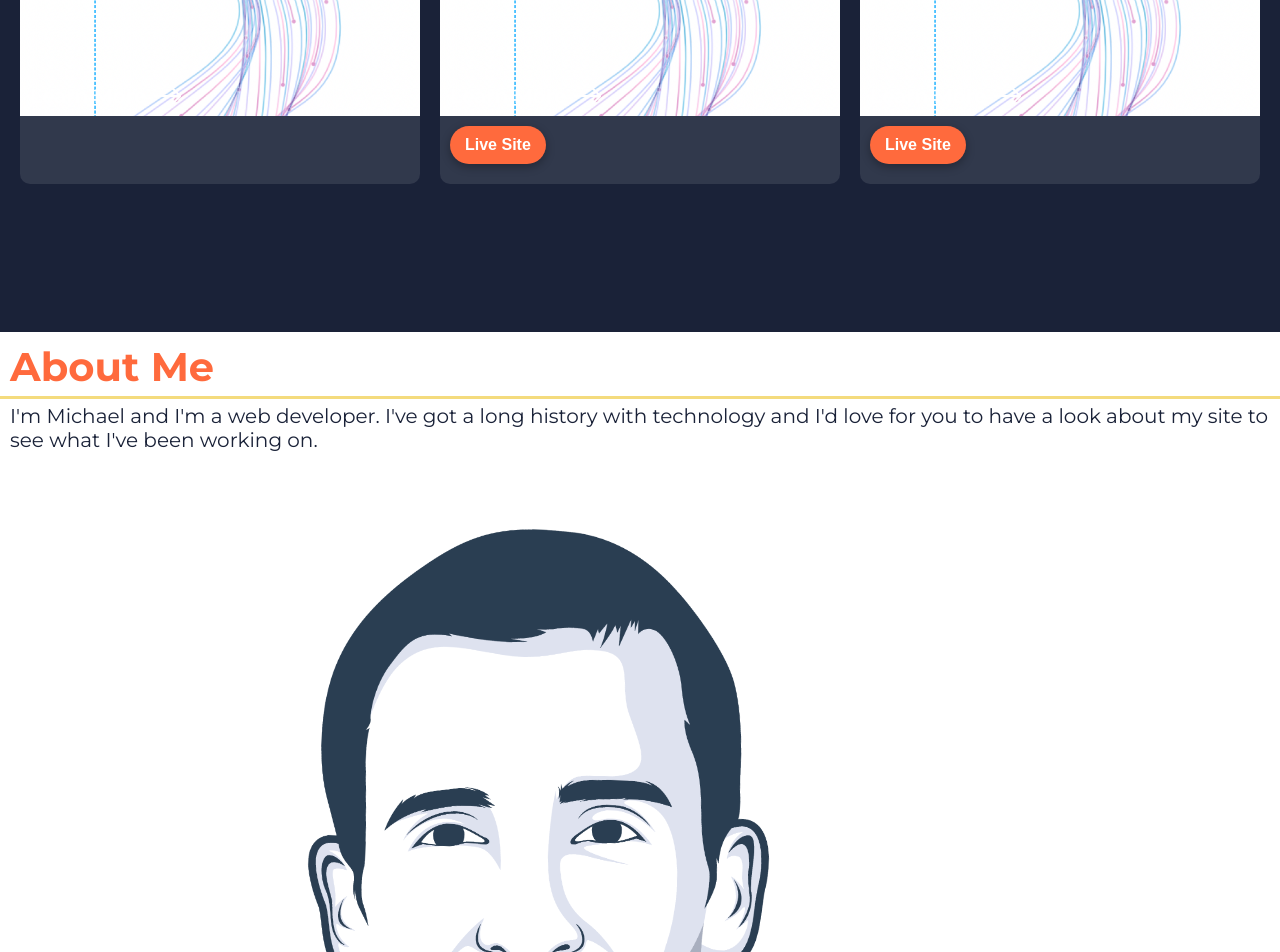
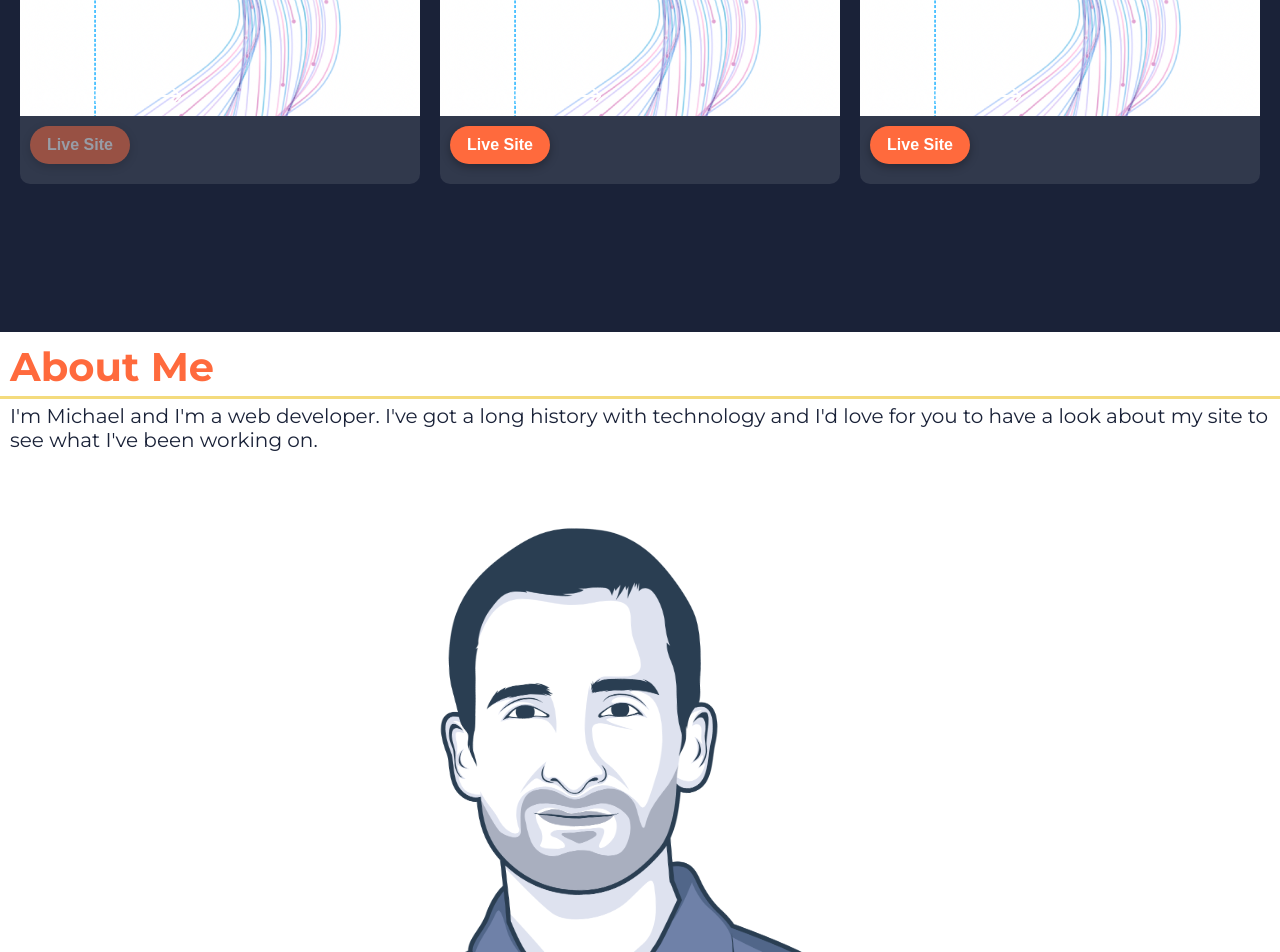
Before and after one commit to mikebarr24/serpath-old, a React (Create React App) app in the folder frontend-serpath/: page / in a window 1280 px wide. Shown: the part 1200-2152 px from the top of the page. Built offline with nearby package versions, Linux system fonts and the light colour scheme.

Commit message:
Update Site link button. Low opacity if site not present

```diff
--- a/frontend-serpath/src/components/About/About.scss
+++ b/frontend-serpath/src/components/About/About.scss
@@ -10,7 +10,9 @@
     color: $blue;
   }
   .me {
-    width: 100%;
+    display: block;
+    margin: 3rem auto;
+    width: 60%;
     border-radius: 1000px;
     transform: rotate(2deg);
     z-index: 0;
--- a/frontend-serpath/src/components/Portfolio/Project/Button.js
+++ b/frontend-serpath/src/components/Portfolio/Project/Button.js
@@ -1,10 +1,26 @@
-import React from 'react'
-import "./Button.scss"
+import React from "react";
+import "./Button.scss";
+import { Link } from "react-router-dom";
 
 function Button(props) {
+  const [active, setActive] = React.useState(false);
+  let styles;
+  React.useEffect(() => {
+    props.url ? setActive(true) : setActive(false);
+  }, []);
+  if (!active) {
+    styles = {
+      opacity: 0.5,
+      pointerEvents: "none",
+      cursor: "not-allowed",
+    };
+  }
+
   return (
-    <button className='project-btn'>Live Site</button>
-  )
+    <a href={props.url} style={styles}>
+      <button className="project-btn">Live Site</button>
+    </a>
+  );
 }
 
-export default Button
+export default Button;
--- a/frontend-serpath/src/components/Portfolio/Project/Button.scss
+++ b/frontend-serpath/src/components/Portfolio/Project/Button.scss
@@ -2,6 +2,7 @@
 
 .project-btn {
   font-size: 1.6rem;
+  width: 10rem;
   padding: 1rem 1.5rem;
   border: none;
   background-color: $red;
@@ -9,4 +10,5 @@
   font-weight: 600;
   border-radius: 100px;
   box-shadow: 0 0.3rem 1rem rgba($color: #000000, $alpha: 0.3);
+  cursor: pointer;
 }
--- a/frontend-serpath/src/components/Portfolio/Project/Project.js
+++ b/frontend-serpath/src/components/Portfolio/Project/Project.js
@@ -23,11 +23,7 @@ function Project(props) {
           </p>
           <BsArrowRight className="arrow" />
         </div>
-        {props.url && (
-          <a href={props.url}>
-            <Button />
-          </a>
-        )}
+        <Button url={props.url} />
       </div>
     </div>
   );
```
Lines whose indentation alone changed are shown as unchanged.
